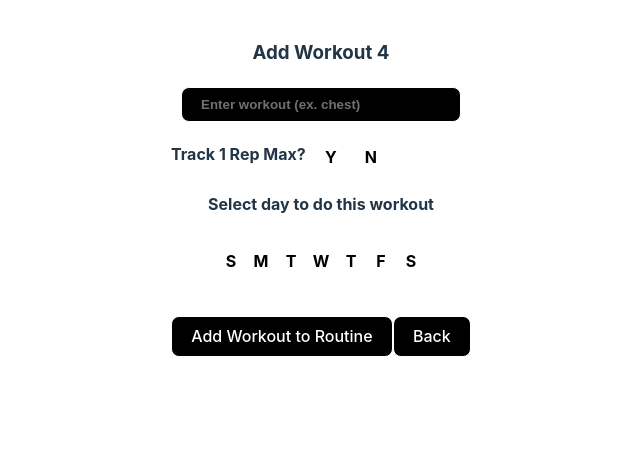
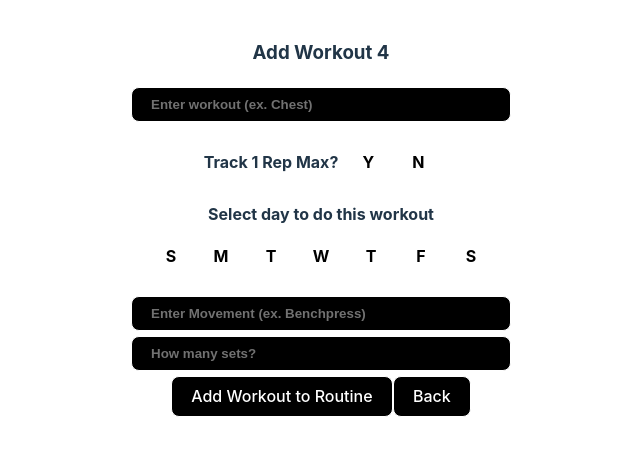
Before and after one commit to dm-1904/the-get-jacked-app, a React (Vite) app in the folder get-jacked-app/: page /add-workout in a window 1280 px wide. Shown: the top 456 px of the page, without its empty margins (319-959 px from the left). Built offline with nearby package versions, Linux system fonts and the light colour scheme.

Commit message:
coding add workout buttons

```diff
--- a/get-jacked-app/src/App.css
+++ b/get-jacked-app/src/App.css
@@ -117,6 +117,11 @@ a:hover {
   color: white;
 } */
 
+.rep-box {
+  align-items: center;
+  justify-content: center;
+}
+
 .rep-box,
 .select-day-box {
   display: flex;
@@ -131,8 +136,7 @@ a:hover {
 .day-checker-box {
   display: flex;
   justify-content: center;
-  /* gap: 20px 0; */
-  margin: 20px 0;
+  gap: 10px; /* Add gap between day labels */
 }
 
 .rep-input,
@@ -145,8 +149,8 @@ a:hover {
   display: flex;
   justify-content: center;
   align-items: center;
-  width: 30px;
-  height: 30px;
+  width: 40px;
+  height: 40px;
   background-color: white;
   color: black;
   border-radius: 8px;
@@ -159,3 +163,7 @@ a:hover {
   background-color: black;
   color: white;
 }
+
+.enter-sets {
+  margin: 5px 0;
+}
--- a/get-jacked-app/src/pages/AddWorkout.tsx
+++ b/get-jacked-app/src/pages/AddWorkout.tsx
@@ -18,7 +18,7 @@ export const AddWorkout = () => {
       <input
         type="text"
         className="enter-workout"
-        placeholder="Enter workout (ex. chest)"
+        placeholder="Enter workout (ex. Chest)"
       />
       <div className="rep-box">
         <span>Track 1 Rep Max?</span>
@@ -142,6 +142,17 @@ export const AddWorkout = () => {
           </label>
         </div>
       </div>
+      <input
+        type="text"
+        className="enter-movement"
+        placeholder="Enter Movement (ex. Benchpress)"
+      />
+      <input
+        type="text"
+        className="enter-sets"
+        placeholder="How many sets?"
+      />
+
       <button onClick={handleAddWorkout}>Add Workout to Routine</button>
       <button onClick={handleBack}>Back</button>
     </div>
```
